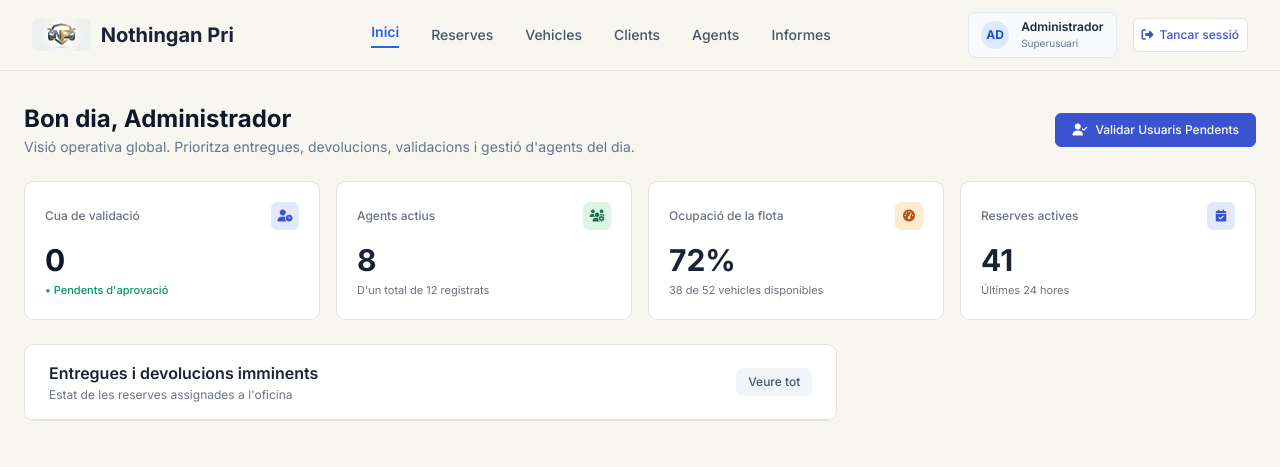
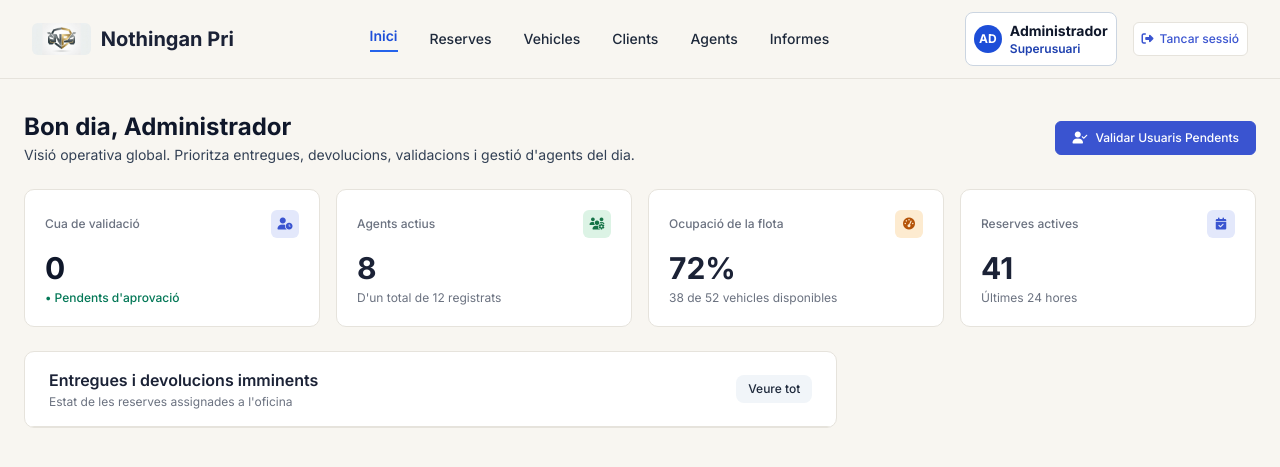
Before and after one commit to zohaibxz/Nothingan-Pri-S.A, a Spring app: template src/main/resources/templates/administrador/dashboard.html in a window 1280 px wide. Shown: the top 467 px of the page. Run offline with Thymeleaf, Linux system fonts and the light colour scheme; the template is opened without the code that fills it, so the values that code supplies are empty; some of the project's set-up classes (security, data sources, template engines, error pages and the like) are left out, and stand-ins take their place; some libraries are stand-ins or nearby versions.

Commit message:
Htmls corregits

```diff
--- a/src/main/resources/templates/administrador/dashboard.html
+++ b/src/main/resources/templates/administrador/dashboard.html
@@ -17,7 +17,7 @@
             tailwind.config = {
                 theme: {
                     extend: {
-                    fontFamily: { sans: ['Inter', 'system-ui', 'sans-serif'] },
+                        fontFamily: {sans: ['Inter', 'system-ui', 'sans-serif']},
                         colors: {
                             crema: '#f8f6f1',
                             linia: '#e6e3dc',
@@ -44,28 +44,27 @@
             </a>
 
             <!-- Navigation Links -->
-        <nav class="hidden md:flex items-center space-x-8 text-sm font-medium text-slate-600">
-            <a th:href="@{/dashboard}" class="text-blue-600 font-semibold border-b-2 border-blue-600 pb-1">Inici</a>
-            <a th:href="@{/reserves}" class="hover:text-blue-600 transition-colors">Reserves</a>
-            <a th:href="@{/vehicles}" class="hover:text-blue-600 transition-colors">Vehicles</a>
-            <a th:href="@{/admin/agent/clients}" class="hover:text-blue-600 transition-colors">Clients</a>
-            <a th:href="@{/admin/agent/llista}" class="hover:text-blue-600 transition-colors">Agents</a>
-            <a th:href="@{/admin/agent/informes}" class="hover:text-blue-600 transition-colors">Informes</a>
+            <nav class="hidden md:flex items-center space-x-8 text-sm font-medium text-slate-800">
+                <a th:href="@{/dashboard}" class="text-blue-700 font-semibold border-b-2 border-blue-600 pb-1">Inici</a>
+                <a th:href="@{/reserves}" class="hover:text-blue-700 transition-colors">Reserves</a>
+                <a th:href="@{/vehicles}" class="hover:text-blue-700 transition-colors">Vehicles</a>
+                <a th:href="@{/admin/agent/clients}" class="hover:text-blue-700 transition-colors">Clients</a>
+                <a th:href="@{/admin/agent/llista}" class="hover:text-blue-700 transition-colors">Agents</a>
+                <a th:href="@{/admin/agent/informes}" class="hover:text-blue-700 transition-colors">Informes</a>
 
             </nav>
 
             <!-- User Profile & Logout -->
             <div class="flex items-center space-x-4">
                 <!-- Informació de l'usuari -->
-        <div class="flex items-center space-x-3 bg-slate-50 border border-slate-200 rounded-lg px-3 py-1.5">
-            <div class="w-7 h-7 rounded-full bg-blue-100 text-blue-700 flex items-center justify-center font-bold text-xs"
+                <div class="flex items-center space-x-2 bg-white border border-slate-300 rounded-lg p-2">
+                    <div class="w-7 h-7 rounded-full bg-blue-700 text-white flex items-center justify-center font-bold text-xs"
                          th:text="${inicials != null ? inicials : 'AD'}">
-
+                        AD
                     </div>
-            <div class="text-xs">
-
-                <p class="font-semibold text-slate-800" th:text="${nomClient != null ? nomClient : 'Administrador'}">Administrador</p>
-                <p class="text-slate-500 text-[10px]">Superusuari</p>
+                    <div class="leading-tight">
+                        <p class="text-sm font-bold text-slate-900" th:text="${nomClient != null ? nomClient : 'Administrador'}">Administrador</p>
+                        <p class="text-xs font-semibold text-blue-800">Superusuari</p>
                     </div>
                 </div>
 
@@ -88,7 +87,7 @@
                 <div>
 
                     <h1 class="text-2xl font-bold text-slate-900">Bon dia, <span th:text="${nomClient != null ? nomClient : 'Administrador'}">Administrador</span></h1>
-                <p class="text-slate-500 text-sm mt-0.5">Visió operativa global. Prioritza entregues, devolucions, validacions i gestió d'agents del dia.</p>
+                    <p class="text-slate-700 text-sm mt-0.5">Visió operativa global. Prioritza entregues, devolucions, validacions i gestió d'agents del dia.</p>
                 </div>
                 <div class="flex items-center space-x-3">
                     <a th:href="@{/admin/agent/validacions}" class="bg-primari hover:opacity-90 text-white font-medium text-xs px-4 py-2 rounded-md border border-primari transition flex items-center space-x-2">
@@ -112,7 +111,7 @@
                     <div class="mt-3">
 
                         <span class="text-3xl font-bold text-slate-900" th:text="${clientsPendents != null ? #lists.size(clientsPendents) : 0}">0</span>
-                    <p class="text-[11px] text-emerald-600 font-medium mt-1">• Pendents d'aprovació</p>
+                        <p class="text-xs text-emerald-700 font-medium mt-1">• Pendents d'aprovació</p>
                     </div>
                 </div>
 
@@ -126,7 +125,7 @@
                     </div>
                     <div class="mt-3">
                         <span class="text-3xl font-bold text-tinta">8</span>
-                    <p class="text-[11px] text-gris mt-1">D'un total de 12 registrats</p>
+                        <p class="text-xs text-gris mt-1">D'un total de 12 registrats</p>
                     </div>
                 </div>
 
@@ -140,7 +139,7 @@
                     </div>
                     <div class="mt-3">
                         <span class="text-3xl font-bold text-tinta">72%</span>
-                    <p class="text-[11px] text-gris mt-1">38 de 52 vehicles disponibles</p>
+                        <p class="text-xs text-gris mt-1">38 de 52 vehicles disponibles</p>
                     </div>
                 </div>
 
@@ -154,7 +153,7 @@
                     </div>
                     <div class="mt-3">
                         <span class="text-3xl font-bold text-tinta">41</span>
-                    <p class="text-[11px] text-gris mt-1">Últimes 24 hores</p>
+                        <p class="text-xs text-gris mt-1">Últimes 24 hores</p>
                     </div>
                 </div>
             </div>
@@ -168,7 +167,7 @@
                             <p class="text-xs text-gris mt-0.5">Estat de les reserves assignades a l'oficina</p>
                         </div>
 
-                    <a th:href="@{/reserves}" class="text-xs font-medium text-slate-600 bg-slate-100 hover:bg-slate-200 px-3 py-1.5 rounded-lg transition">Veure tot</a>
+                        <a th:href="@{/reserves}" class="text-xs font-medium text-slate-800 bg-slate-100 hover:bg-slate-200 px-3 py-1.5 rounded-lg transition">Veure tot</a>
                     </div>
                 </div>
             </div>
```
Also changed, not shown: src/main/resources/templates/vehicles/detall.html (+11 -12 lines), src/main/resources/templates/vehicles/gestio.html (+30 -12 lines). Lines whose indentation alone changed are shown as unchanged.
